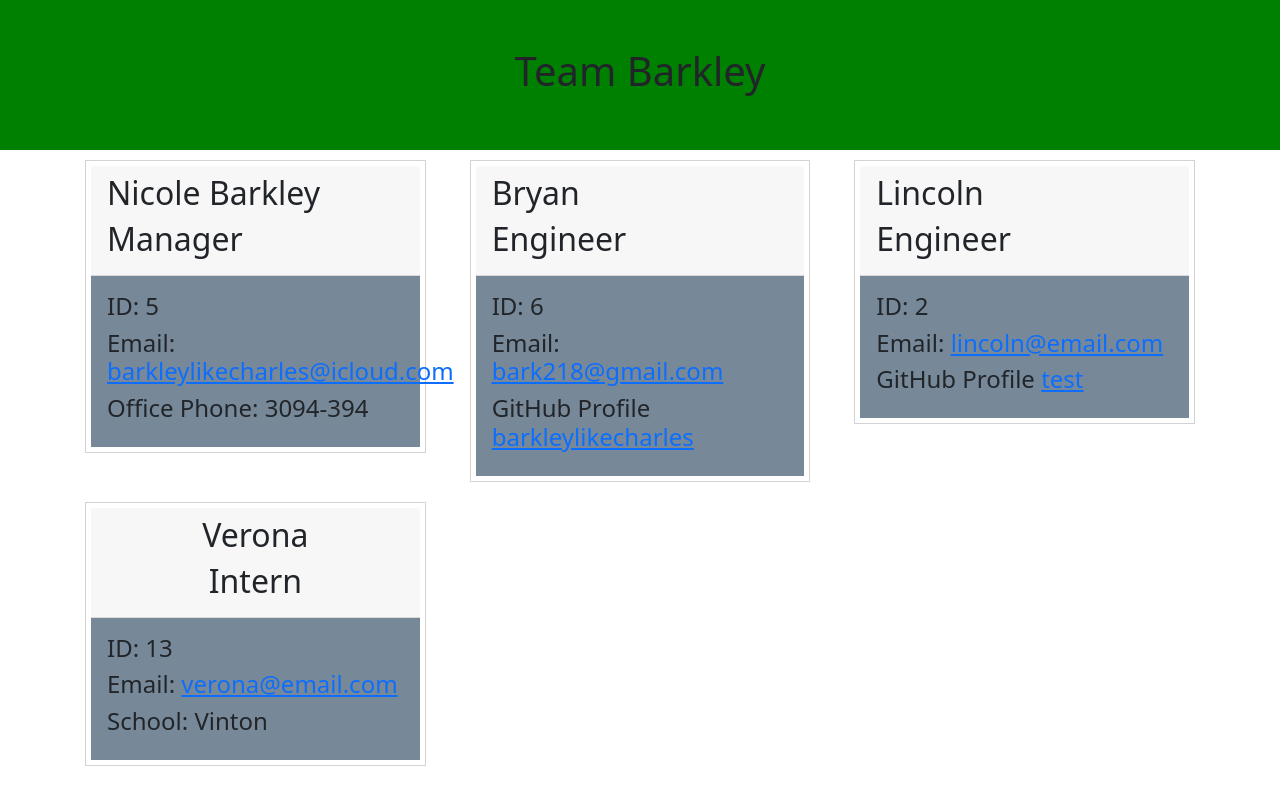
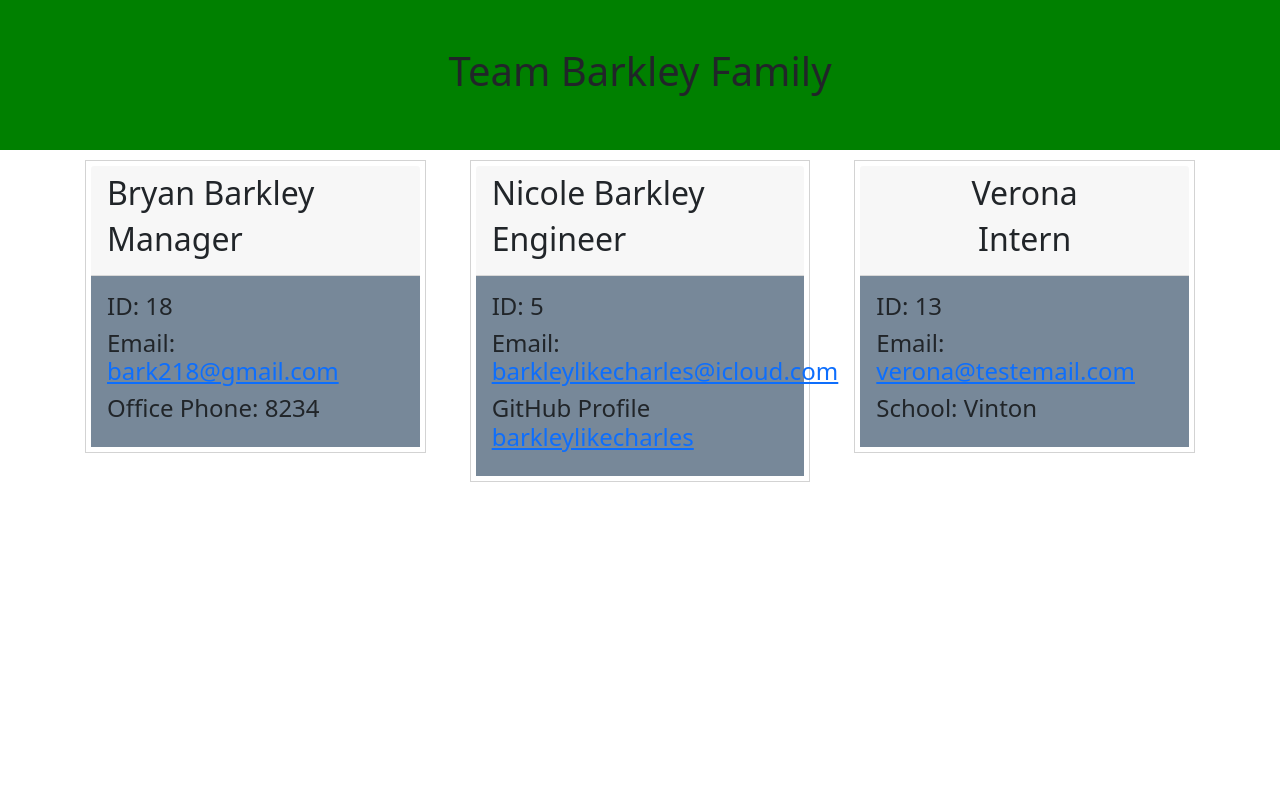
Before and after one commit to barkleylikecharles/team-profile-generator, a website: page generateHtml.html in a window 1280 px wide. Drawn offline with nearby package versions, Linux system fonts and the light colour scheme.

Commit message:
updated readme and generateHtml.js example

```diff
--- a/generateHtml.html
+++ b/generateHtml.html
@@ -5,7 +5,7 @@
     <meta charset="UTF-8">
     <meta name="viewport" content="width=device-width, initial-scale=1.0">
     <meta http-equiv="X-UA-Compatible" content="ie=edge">
-    <title>Barkley</title>
+    <title>Barkley Family</title>
     <link href="https://cdn.jsdelivr.net/npm/bootstrap@5.1.3/dist/css/bootstrap.min.css" rel="stylesheet" integrity="sha384-1BmE4kWBq78iYhFldvKuhfTAU6auU8tT94WrHftjDbrCEXSU1oBoqyl2QvZ6jIW3" crossorigin="anonymous">
     <link href="./css/style.css" rel="stylesheet">
     <style>
@@ -15,7 +15,7 @@
 
 <body>
     <header class="hero">
-        <h1>Team Barkley</h1>
+        <h1>Team Barkley Family</h1>
         <div class="card-container">
     </header>
 
@@ -25,13 +25,13 @@
     <div class ="col-4">
         <div class="member-card">
         <div class="card-header">
-            <h2>Nicole Barkley</h2>
+            <h2>Bryan Barkley</h2>
             <h2>Manager</h2>
         </div>
         <div class="card-body">
-            <h4>ID: 5</h4>
-            <h4>Email: <a href="mailto:barkleylikecharles@icloud.com">barkleylikecharles@icloud.com</a></h4>
-            <h4>Office Phone: 3094-394</h4>
+            <h4>ID: 18</h4>
+            <h4>Email: <a href="mailto:bark218@gmail.com">bark218@gmail.com</a></h4>
+            <h4>Office Phone: 8234</h4>
         </div>
         </div>
     </div>
@@ -39,27 +39,13 @@
         <div class ="col-4">
         <div class="member-card">
         <div class="card-header">
-            <h2>Bryan</h2>
+            <h2>Nicole Barkley</h2>
             <h2>Engineer</h2>
         </div>
         <div class="card-body">
-            <h4>ID: 6</h4>
-            <h4>Email: <a href="mailto:bark218@gmail.com">bark218@gmail.com</a></h4>
-            <h4>GitHub Profile <a href="www.github.com/barkleylikecharles">barkleylikecharles</a></h4>
-           </div>
-        </div>
-    </div>
-
-        <div class ="col-4">
-        <div class="member-card">
-        <div class="card-header">
-            <h2>Lincoln</h2>
-            <h2>Engineer</h2>
-        </div>
-        <div class="card-body">
-            <h4>ID: 2</h4>
-            <h4>Email: <a href="mailto:lincoln@email.com">lincoln@email.com</a></h4>
-            <h4>GitHub Profile <a href="www.github.com/test">test</a></h4>
+            <h4>ID: 5</h4>
+            <h4>Email: <a href="mailto:barkleylikecharles@icloud.com">barkleylikecharles@icloud.com</a></h4>
+            <h4>GitHub Profile <a href="https://www.github.com/barkleylikecharles">barkleylikecharles</a></h4>
            </div>
         </div>
     </div>
@@ -72,7 +58,7 @@
     </div>
     <div class="card-body">
         <h4>ID: 13</h4>
-        <h4>Email: <a href="mailto:verona@email.com">verona@email.com</a></h4>
+        <h4>Email: <a href="mailto:verona@testemail.com">verona@testemail.com</a></h4>
         <h4>School: Vinton</h4>
        </div>
     </div>
--- a/utils/generateHtml.js
+++ b/utils/generateHtml.js
@@ -4,7 +4,7 @@ function generateHtml(data, title) {
         return `
     <div class ="col-4">
         <div class="member-card">
-        <div class="card-header">
+        <div class="card-header text-center">
             <h2>${manager.getName()}</h2>
             <h2>${manager.getRole()}</h2>
         </div>
@@ -21,14 +21,14 @@ function generateHtml(data, title) {
         return `
         <div class ="col-4">
         <div class="member-card">
-        <div class="card-header">
+        <div class="card-header text-center">
             <h2>${engineer.getName()}</h2>
             <h2>${engineer.getRole()}</h2>
         </div>
         <div class="card-body">
             <h4>ID: ${engineer.getId()}</h4>
             <h4>Email: <a href="mailto:${engineer.getEmail()}">${engineer.getEmail()}</a></h4>
-            <h4>GitHub Profile <a href="www.github.com/${engineer.getGithub()}">${engineer.getGithub()}</a></h4>
+            <h4>GitHub Profile <a href="https://www.github.com/${engineer.getGithub()}">${engineer.getGithub()}</a></h4>
            </div>
         </div>
     </div>
```
Also changed, not shown: README.md.
